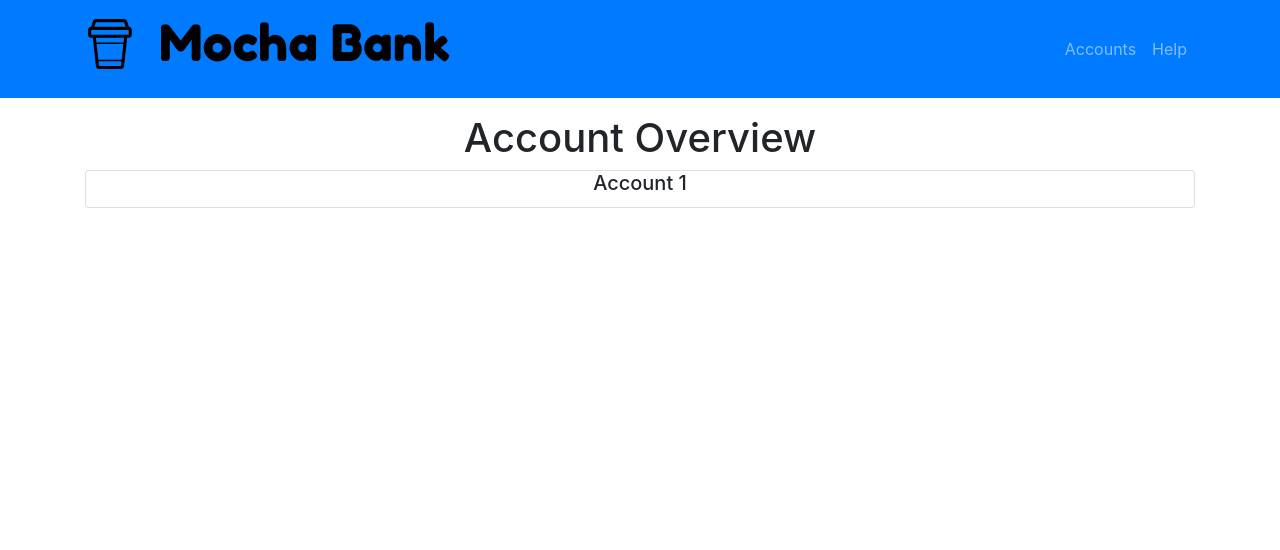
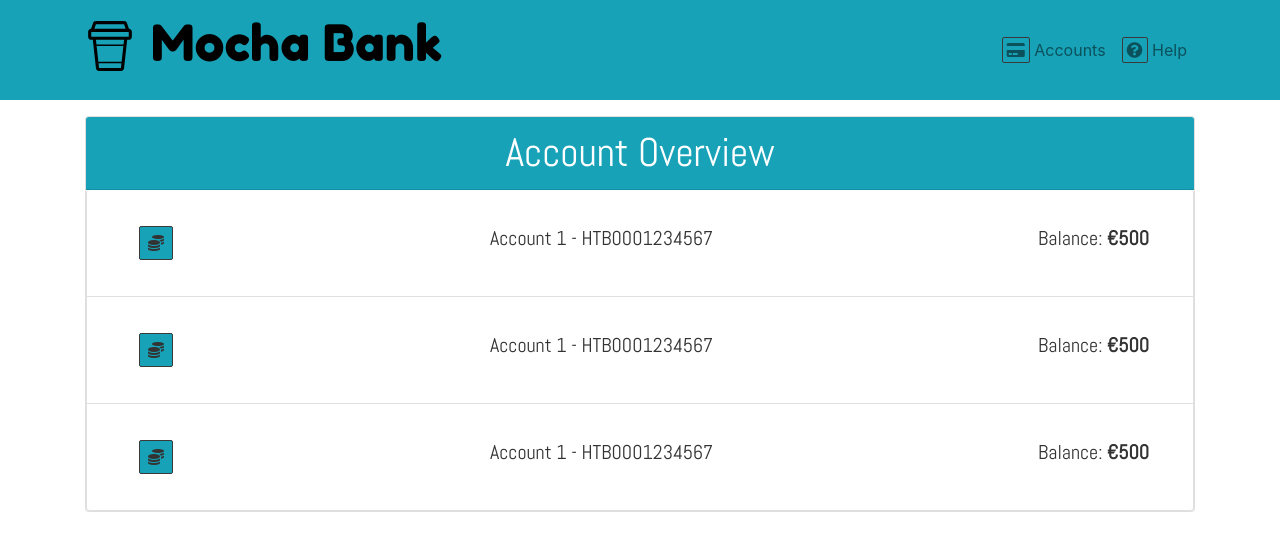
Before and after one commit to SqueakySashimi/SqueakySashimi.github.io, a React (Create React App) app: page / in a window 1280 px wide. Shown: the top 550 px of the page. Built offline with nearby package versions, Linux system fonts and the light colour scheme.

Commit message:
added css & styling

```diff
--- a/package.json
+++ b/package.json
@@ -4,6 +4,7 @@
   "private": true,
   "dependencies": {
     "bootstrap": "^4.1.3",
+    "font-awesome": "^4.7.0",
     "react": "^16.4.2",
     "react-dom": "^16.4.2",
     "react-router-dom": "^4.3.1",
--- a/public/index.html
+++ b/public/index.html
@@ -4,24 +4,14 @@
 <head>
   <meta charset="utf-8">
   <meta name="viewport" content="width=device-width, initial-scale=1, shrink-to-fit=no">
-  <meta name="theme-color" content="#000000">
-  <!--
-      manifest.json provides metadata used when your web app is added to the
-      homescreen on Android. See https://developers.google.com/web/fundamentals/engage-and-retain/web-app-manifest/
-    -->
+  <meta name="theme-color" content="#5bc0de">
   <link rel="manifest" href="%PUBLIC_URL%/manifest.json">
   <link rel="shortcut icon" href="%PUBLIC_URL%/favicon.ico">
   <link href="https://fonts.googleapis.com/css?family=Fredoka+One" rel="stylesheet">
-  <!--
-      Notice the use of %PUBLIC_URL% in the tags above.
-      It will be replaced with the URL of the `public` folder during the build.
-      Only files inside the `public` folder can be referenced from the HTML.
-
-      Unlike "/favicon.ico" or "favicon.ico", "%PUBLIC_URL%/favicon.ico" will
-      work correctly both with client-side routing and a non-root public URL.
-      Learn how to configure a non-root public URL by running `npm run build`.
-    -->
-  <title>React App</title>
+  <link href="https://fonts.googleapis.com/css?family=Abel" rel="stylesheet">
+  <link rel="stylesheet" href="https://use.fontawesome.com/releases/v5.2.0/css/all.css" integrity="sha384-hWVjflwFxL6sNzntih27bfxkr27PmbbK/iSvJ+a4+0owXq79v+lsFkW54bOGbiDQ"
+    crossorigin="anonymous">
+  <title>Mocha Bank</title>
 </head>
 
 <body>
@@ -29,16 +19,6 @@
     You need to enable JavaScript to run this app.
   </noscript>
   <div id="root"></div>
-  <!--
-      This HTML file is a template.
-      If you open it directly in the browser, you will see an empty page.
-
-      You can add webfonts, meta tags, or analytics to this file.
-      The build step will place the bundled scripts into the <body> tag.
-
-      To begin the development, run `npm start` or `yarn start`.
-      To create a production bundle, use `npm run build` or `yarn build`.
-    -->
 </body>
 
 </html>
--- a/src/App.css
+++ b/src/App.css
@@ -1,6 +1,10 @@
 @font-face {
-  font-family: "Fredoka One";
+  font-family: "Fredoka One", cursive;
   src: url("https://fonts.googleapis.com/css?family=Fredoka+One");
+}
+@font-face {
+  font-family: "Abel", cursive;
+  src: url("https://fonts.googleapis.com/css?family=Abel");
 }
 
 .App {
@@ -13,7 +17,24 @@
   color: black;
 }
 
+.text-styles {
+  font-family: "Abel";
+  color: #333333;
+}
+
 .img-size {
   height: 50px;
   width: 50px;
 }
+
+.barsets {
+  background-color: #5bc0de;
+}
+
+.flav {
+  border-style: solid;
+  border-width: 1px;
+  border-color: #3a3a3a;
+  border-radius: 2px;
+  padding: 4px;
+}
--- /dev/null
+++ b/src/components/functional/Account.js
@@ -0,0 +1,15 @@
+import React, { Component } from "react";
+
+export default class Account extends Component {
+  render() {
+    return (
+      <div className="d-flex justify-content-between m-3">
+        <i class="bg-info ml-3 mt-2 mb-2 p-2 flav fas fa-coins" />
+        <h5 className="p-2">Account 1 - HTB0001234567</h5>
+        <h5 className="p-2">
+          Balance: <strong>€500</strong>
+        </h5>
+      </div>
+    );
+  }
+}
--- a/src/components/functional/Accounts.js
+++ b/src/components/functional/Accounts.js
@@ -1,13 +1,24 @@
 import React from "react";
+import Account from "./Account";
 
 export default () => {
   return (
     <div>
-      <div>
-        <h1>Account Overview</h1>
-        <div className="card">
-          <h5 className="card-title">Account 1</h5>
-        </div>
+      <div className="text-styles card">
+        <h1 className="well card-header  text-white bg-info">
+          Account Overview
+        </h1>
+        <ul className="list-group">
+          <li className="list-group-item">
+            <Account />
+          </li>
+          <li className="list-group-item">
+            <Account />
+          </li>
+          <li className="list-group-item">
+            <Account />
+          </li>
+        </ul>
       </div>
     </div>
   );
--- a/src/components/layout/Header.js
+++ b/src/components/layout/Header.js
@@ -2,17 +2,16 @@ import React from "react";
 import PropTypes from "prop-types";
 import { Link } from "react-router-dom";
 import logo from "../../logo.svg";
-import css from "../../App.css";
 
 const Header = props => {
   const { branding } = props;
   return (
-    <nav className="navbar navbar-expand-sm navbar-dark bg-primary mb-3 py-0">
+    <nav className="navbar navbar-expand-sm navbar-light bg-info mb-3 py-0 justify-content-center">
       <div className="container">
         <a href="/" className="navbar-brand">
           <img
             src={logo}
-            className="mb-4 mr-4 img-size"
+            className="mb-4 mt-1 mr-3 img-size"
             alt="Mocha Bank, tastes like success!"
           />
           <span className="mocha-logo">{branding}</span>
@@ -21,12 +20,12 @@ const Header = props => {
           <ul className="navbar-nav mr-auto">
             <li className="nav-item">
               <Link to="/" className="nav-link">
-                <i className="fas fa-home" /> Accounts
+                <i className="flav fas fa-credit-card" /> Accounts
               </Link>
             </li>
             <li>
               <Link to="/help" className="nav-link">
-                <i className="fas fa-question" /> Help
+                <i className="flav fas fa-question-circle" /> Help
               </Link>
             </li>
           </ul>
--- a/src/components/pages/Help.js
+++ b/src/components/pages/Help.js
@@ -2,13 +2,24 @@ import React from "react";
 
 export default () => {
   return (
-    <div>
-      <h1>Help</h1>
-      <p>
+    <div className="text-styles card">
+      <h1 className="card-header">Help</h1>
+
+      <p className="card-body">
         Lorem ipsum dolor, sit amet consectetur adipisicing elit. Vero maxime
         modi in, reprehenderit voluptates quisquam veniam ab harum quae
         necessitatibus similique, a temporibus molestiae fugiat, natus omnis
-        quia. Minus, dolores.
+        quia. Minus, dolores. Lorem ipsum dolor, sit amet consectetur
+        adipisicing elit. Vero maxime modi in, reprehenderit voluptates quisquam
+        veniam ab harum quae necessitatibus similique, a temporibus molestiae
+        fugiat, natus omnis quia. Minus, dolores. Lorem ipsum dolor, sit amet
+        consectetur adipisicing elit. Vero maxime modi in, reprehenderit
+        voluptates quisquam veniam ab harum quae necessitatibus similique, a
+        temporibus molestiae fugiat, natus omnis quia. Minus, dolores. Lorem
+        ipsum dolor, sit amet consectetur adipisicing elit. Vero maxime modi in,
+        reprehenderit voluptates quisquam veniam ab harum quae necessitatibus
+        similique, a temporibus molestiae fugiat, natus omnis quia. Minus,
+        dolores.
       </p>
     </div>
   );
```
Also changed, not shown: 2 other files (tests, documents, lock files or other folders).
